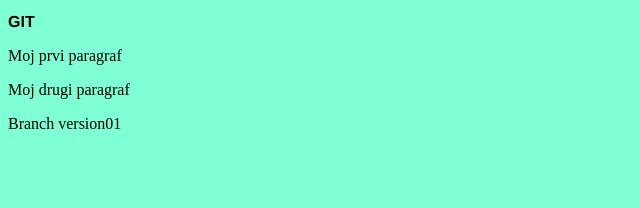
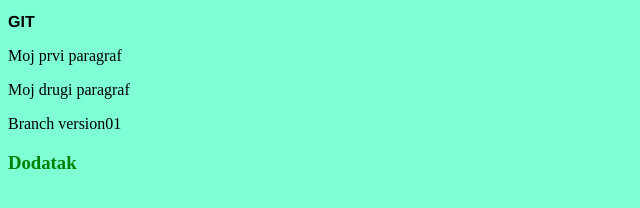
Before and after one commit to Sanijela/demo, a plain HTML site: page index.html in a window 1280 px wide. Shown: the full height of the page, 0-640 px from the left. Drawn offline with Linux system fonts and the light colour scheme.

Commit message:
dodatak drugi

```diff
--- a/index.html
+++ b/index.html
@@ -13,5 +13,7 @@
     <p>Moj drugi paragraf</p>
 
     <p>Branch version01</p>
+
+    <h3>Dodatak</h3>
 </body>
 </html>
--- a/style.css
+++ b/style.css
@@ -2,6 +2,10 @@ body {
     background-color: aquamarine;
 }
 h2 {
+
     font-size: 16px;
     font-family: 'Franklin Gothic Medium', 'Arial Narrow', Arial, sans-serif;
 }
+h3{
+    color:green;
+}
```
